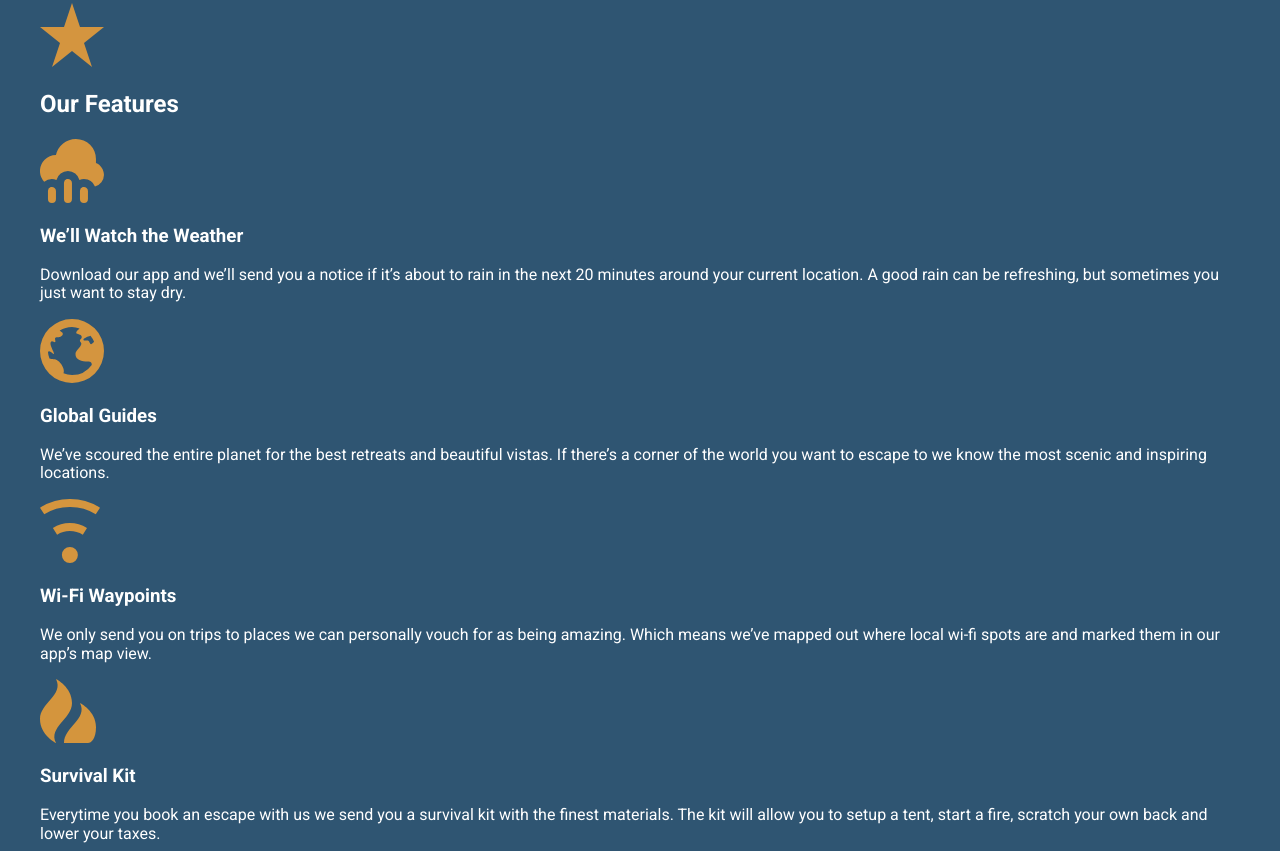
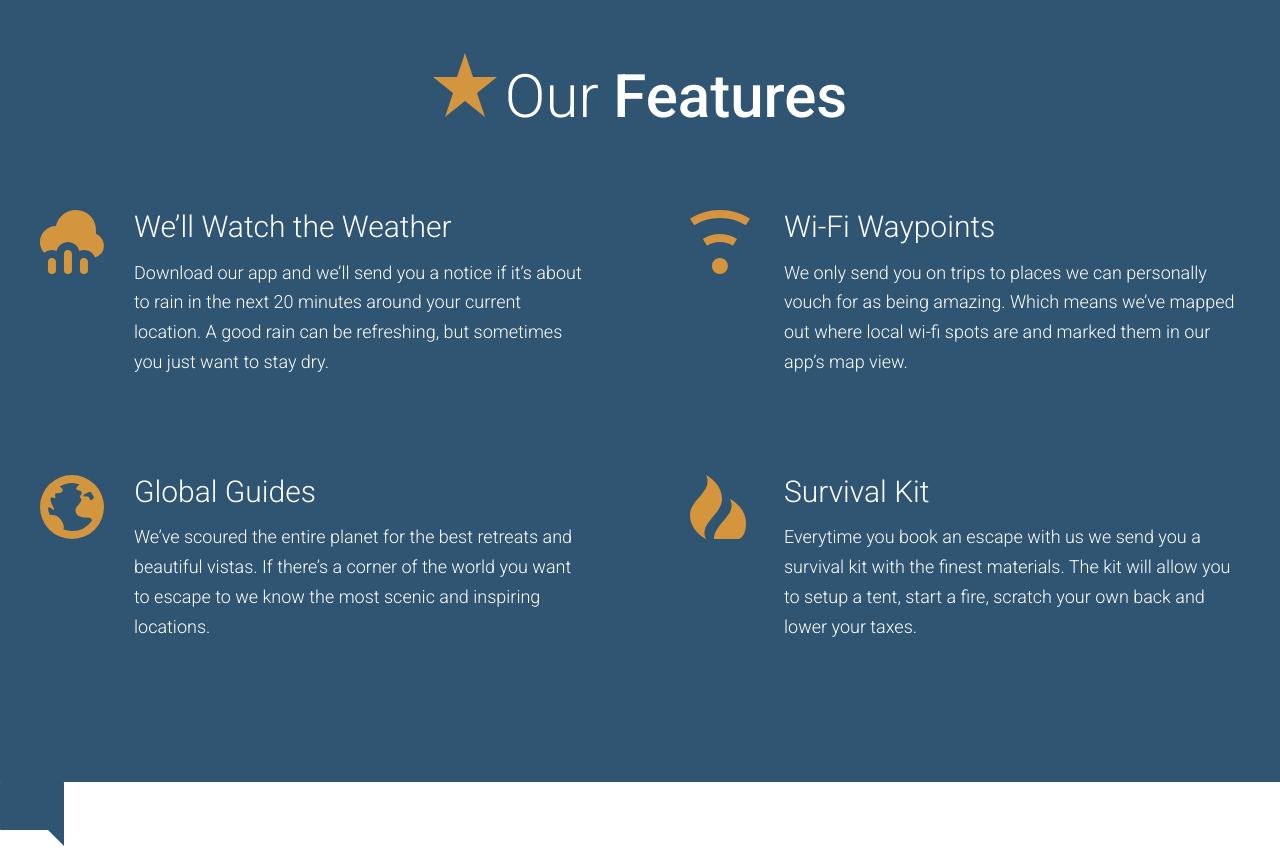
Before and after one commit to IanCarreras/mobile-first, a website: page app/index.html in a window 1280 px wide. Shown: the part 2289-3140 px from the top of the page. Drawn offline with Linux system fonts and the light colour scheme.

Commit message:
finished Our Features section

```diff
--- /dev/null
+++ b/app/assets/styles/modules/_feature-item.css
@@ -0,0 +1,31 @@
+.feature-item {
+  position: relative;
+  padding-bottom: 2.5rem;
+
+    @mixin atSmall {
+      padding-left: 94px;
+    }
+
+  &__icon {
+    display: block;
+    margin: 0 auto;
+
+    @mixin atSmall {
+      position: absolute;
+      left: 0;
+    }
+  }
+  &__title {
+    font-size: 1.6rem;
+    font-weight: 300;
+    margin-top: .7em;
+    margin-bottom: .8rem;
+    text-align: center;
+
+      @mixin atSmall{
+        font-size: 1.875rem;
+        margin-top: 1em;
+        text-align: left;
+      }
+  }
+}
--- a/app/assets/styles/modules/_generic-content-container.css
+++ b/app/assets/styles/modules/_generic-content-container.css
@@ -4,6 +4,8 @@
     p {
       line-height: 1.65;
       margin: 1.8rem 0;
+      font-weight: 300;
+      margin: 0 0 1.8rem 0;
 
       @mixin atSmall {
         font-size: 1.125rem;
--- a/app/assets/styles/modules/_row.css
+++ b/app/assets/styles/modules/_row.css
@@ -6,8 +6,16 @@
     padding-right: -65px;
   }
 
+  &--gutters-larger {
+    margin-right: -100px;
+  }
+
   &--gutters > div {
     padding-right: 65px;
+  }
+
+  &--gutters-larger > div {
+    padding-right: 100px;
   }
 
   &__b-margin-until-medium {
@@ -29,6 +37,11 @@
       width: 37%;
     }
 
+    &__medium-6 {
+      float: left;
+      width: 50%;
+    }
+
     &__medium-8 {
       float: left;
       width: 66.66%;
--- /dev/null
+++ b/app/assets/styles/modules/_section-title.css
@@ -0,0 +1,26 @@
+.section-title {
+  font-size: 2.55rem;
+  font-weight: 300;
+  text-align: center;
+
+    @mixin atSmall {
+      font-size: 3.75rem;
+    }
+  strong {
+    font-weight: 500;
+  }
+
+  &__icon {
+    display: block;
+    margin-left: auto;
+    margin-right: auto;
+    margin-bottom: .6rem;
+
+    @mixin atSmall {
+      margin-right: .5rem;
+      margin-left: 0;
+      margin-bottom: 0;
+      display: inline-block;
+    }
+  }
+}
--- a/app/assets/styles/styles.css
+++ b/app/assets/styles/styles.css
@@ -9,3 +9,5 @@
 @import 'modules/_headline';
 @import 'modules/_row';
 @import 'modules/_generic-content-container';
+@import 'modules/_section-title';
+@import 'modules/_feature-item';
--- a/app/index.html
+++ b/app/index.html
@@ -77,24 +77,39 @@
 
   <div id="features" class="page-section page-section--blue">
     <div class="wrapper">
-      <img src="assets/images/icons/star.svg">
-      <h2>Our Features</h2>
+      <h2 class="section-title"><img class="section-title__icon" src="assets/images/icons/star.svg">Our <strong>Features</strong></h2>
 
-      <img src="assets/images/icons/rain.svg">
-      <h3>We&rsquo;ll Watch the Weather</h3>
-      <p>Download our app and we&rsquo;ll send you a notice if it&rsquo;s about to rain in the next 20 minutes around your current location. A good rain can be refreshing, but sometimes you just want to stay dry.</p>
+      <div class="row row--gutters-larger generic-content-container">
+        <div class="row__medium-6">
 
-      <img src="assets/images/icons/globe.svg">
-      <h3>Global Guides</h3>
-      <p>We&rsquo;ve scoured the entire planet for the best retreats and beautiful vistas. If there&rsquo;s a corner of the world you want to escape to we know the most scenic and inspiring locations.</p>
+          <div class="feature-item">
+            <img class="feature-item__icon" src="assets/images/icons/rain.svg">
+            <h3 class="feature-item__title">We&rsquo;ll Watch the Weather</h3>
+            <p>Download our app and we&rsquo;ll send you a notice if it&rsquo;s about to rain in the next 20 minutes around your current location. A good rain can be refreshing, but sometimes you just want to stay dry.</p>
+          </div>
 
-      <img src="assets/images/icons/wifi.svg">
-      <h3>Wi-Fi Waypoints</h3>
-      <p>We only send you on trips to places we can personally vouch for as being amazing. Which means we&rsquo;ve mapped out where local wi-fi spots are and marked them in our app&rsquo;s map view.</p>
+          <div class="feature-item">
+            <img class="feature-item__icon" src="assets/images/icons/globe.svg">
+            <h3 class="feature-item__title">Global Guides</h3>
+            <p>We&rsquo;ve scoured the entire planet for the best retreats and beautiful vistas. If there&rsquo;s a corner of the world you want to escape to we know the most scenic and inspiring locations.</p>
+          </div>
+        </div>
 
-      <img src="assets/images/icons/fire.svg">
-      <h3>Survival Kit</h3>
-      <p>Everytime you book an escape with us we send you a survival kit with the finest materials. The kit will allow you to setup a tent, start a fire, scratch your own back and lower your taxes.</p>
+        <div class="row__medium-6">
+
+          <div class="feature-item">
+            <img class="feature-item__icon" src="assets/images/icons/wifi.svg">
+            <h3 class="feature-item__title">Wi-Fi Waypoints</h3>
+            <p>We only send you on trips to places we can personally vouch for as being amazing. Which means we&rsquo;ve mapped out where local wi-fi spots are and marked them in our app&rsquo;s map view.</p>
+          </div>
+
+          <div class="feature-item">
+            <img class="feature-item__icon" src="assets/images/icons/fire.svg">
+            <h3 class="feature-item__title">Survival Kit</h3>
+            <p>Everytime you book an escape with us we send you a survival kit with the finest materials. The kit will allow you to setup a tent, start a fire, scratch your own back and lower your taxes.</p>
+          </div>
+        </div>
+      </div>
     </div>
   </div>
 
--- a/app/temp/styles/styles.css
+++ b/app/temp/styles/styles.css
@@ -680,8 +680,16 @@ a {
     padding-right: -65px;
   }
 
+.row--gutters-larger {
+    margin-right: -100px;
+  }
+
 .row--gutters > div {
     padding-right: 65px;
+  }
+
+.row--gutters-larger > div {
+    padding-right: 100px;
   }
 
 .row__b-margin-until-medium {
@@ -703,6 +711,11 @@ a {
       width: 37%;
     }
 
+    .row__medium-6 {
+      float: left;
+      width: 50%;
+    }
+
     .row__medium-8 {
       float: left;
       width: 66.66%;
@@ -716,6 +729,8 @@ a {
 .generic-content-container p {
       line-height: 1.65;
       margin: 1.8rem 0;
+      font-weight: 300;
+      margin: 0 0 1.8rem 0;
     }
 
 @media (min-width: 530px) {
@@ -728,3 +743,79 @@ a {
 .generic-content-container p a {
       font-weight: 700;
     }
+
+.section-title {
+  font-size: 2.55rem;
+  font-weight: 300;
+  text-align: center;
+}
+
+@media (min-width: 530px) {
+
+.section-title {
+      font-size: 3.75rem
+}
+  }
+
+.section-title strong {
+    font-weight: 500;
+  }
+
+.section-title__icon {
+    display: block;
+    margin-left: auto;
+    margin-right: auto;
+    margin-bottom: .6rem;
+  }
+
+@media (min-width: 530px) {
+
+.section-title__icon {
+      margin-right: .5rem;
+      margin-left: 0;
+      margin-bottom: 0;
+      display: inline-block
+  }
+  }
+
+.feature-item {
+  position: relative;
+  padding-bottom: 2.5rem;
+}
+
+@media (min-width: 530px) {
+
+.feature-item {
+      padding-left: 94px
+}
+  }
+
+.feature-item__icon {
+    display: block;
+    margin: 0 auto;
+  }
+
+@media (min-width: 530px) {
+
+.feature-item__icon {
+      position: absolute;
+      left: 0
+  }
+  }
+
+.feature-item__title {
+    font-size: 1.6rem;
+    font-weight: 300;
+    margin-top: .7em;
+    margin-bottom: .8rem;
+    text-align: center;
+  }
+
+@media (min-width: 530px) {
+
+.feature-item__title {
+        font-size: 1.875rem;
+        margin-top: 1em;
+        text-align: left
+  }
+  }
```
